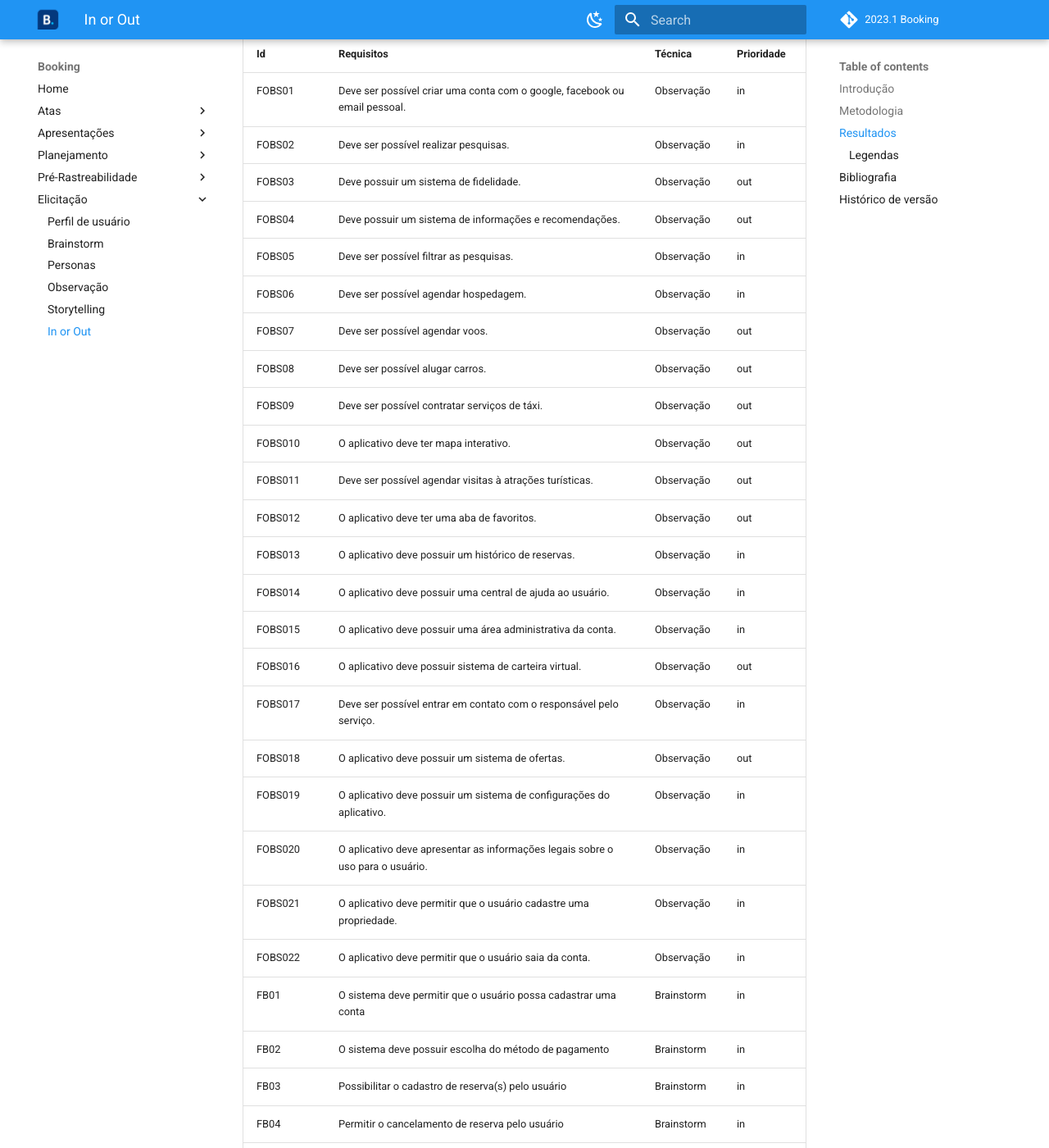
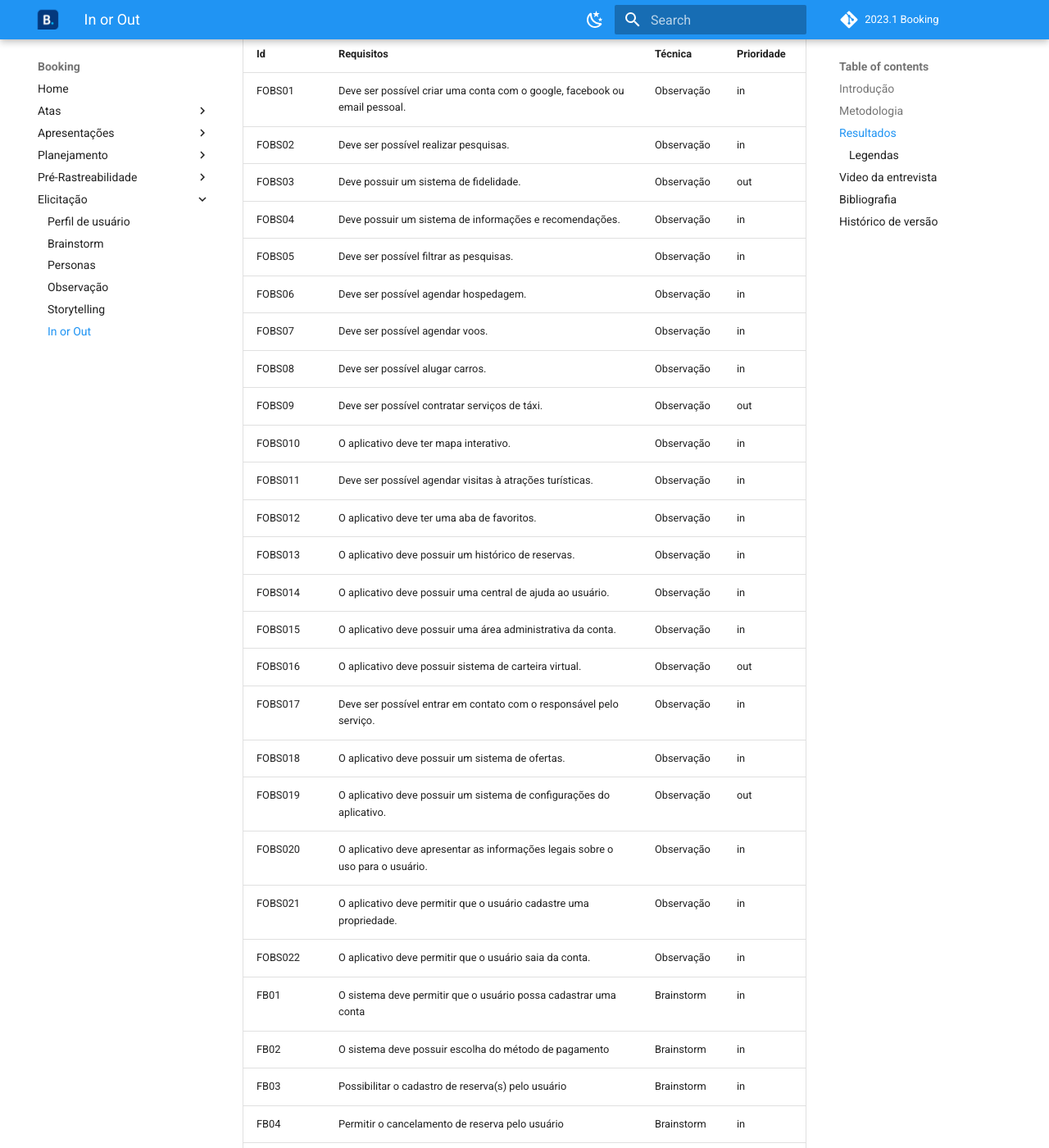
Before and after one commit to Requisitos-de-Software/2023.1-Booking, an MkDocs documentation site: the page built from docs/elicitacao/inOrOut.md, in a window 1280 px wide and 1400 px high, scrolled down 770 px. Shown: the whole window at 82% size. Built offline with MkDocs 1.6.1 and Material for MkDocs 9.7.7, drawn with Linux system fonts in a browser that asks for light colours; comment, search, counter and statistics services are not loaded; some of the changed text lies outside the part shown.

Commit message:
refazendo a priorização com o usuario e adicionando area do video
Co-authored-by: SamuelGSouza <samuelgomes318@gmail.com>
Co-authored-by: YanWerlley <yanwerlley0101@gmail.com>

```diff
--- a/docs/elicitacao/inOrOut.md
+++ b/docs/elicitacao/inOrOut.md
@@ -15,22 +15,22 @@ Abaixo está apresentada a Tabela 1, com a lista dos Requisitos Funcionais elici
 | FOBS01  | Deve ser possível criar uma conta com o google, facebook ou email pessoal.                            | Observação | in         |
 | FOBS02  | Deve ser possível realizar pesquisas.                                                                 | Observação | in         |
 | FOBS03  | Deve possuir um sistema de fidelidade.                                                                 | Observação | out        |
-| FOBS04  | Deve possuir um sistema de informações e recomendações.                                            | Observação | out        |
+| FOBS04  | Deve possuir um sistema de informações e recomendações.                                            | Observação | in         |
 | FOBS05  | Deve ser possível filtrar as pesquisas.                                                               | Observação | in         |
 | FOBS06  | Deve ser possível agendar hospedagem.                                                                 | Observação | in         |
-| FOBS07  | Deve ser possível agendar voos.                                                                       | Observação | out        |
-| FOBS08  | Deve ser possível alugar carros.                                                                      | Observação | out        |
+| FOBS07  | Deve ser possível agendar voos.                                                                       | Observação | in         |
+| FOBS08  | Deve ser possível alugar carros.                                                                      | Observação | in         |
 | FOBS09  | Deve ser possível contratar serviços de táxi.                                                       | Observação | out        |
-| FOBS010 | O aplicativo deve ter mapa interativo.                                                                 | Observação | out        |
-| FOBS011 | Deve ser possível agendar visitas à atrações turísticas.                                          | Observação | out        |
-| FOBS012 | O aplicativo deve ter uma aba de favoritos.                                                            | Observação | out        |
+| FOBS010 | O aplicativo deve ter mapa interativo.                                                                 | Observação | in         |
+| FOBS011 | Deve ser possível agendar visitas à atrações turísticas.                                          | Observação | in         |
+| FOBS012 | O aplicativo deve ter uma aba de favoritos.                                                            | Observação | in         |
 | FOBS013 | O aplicativo deve possuir um histórico de reservas.                                                   | Observação | in         |
 | FOBS014 | O aplicativo deve possuir uma central de ajuda ao usuário.                                            | Observação | in         |
 | FOBS015 | O aplicativo deve possuir uma área administrativa da conta.                                           | Observação | in         |
 | FOBS016 | O aplicativo deve possuir sistema de carteira virtual.                                                 | Observação | out        |
 | FOBS017 | Deve ser possível entrar em contato com o responsável pelo serviço.                                 | Observação | in         |
-| FOBS018 | O aplicativo deve possuir um sistema de ofertas.                                                       | Observação | out        |
-| FOBS019 | O aplicativo deve possuir um sistema de configurações do aplicativo.                                 | Observação | in         |
+| FOBS018 | O aplicativo deve possuir um sistema de ofertas.                                                       | Observação | in         |
+| FOBS019 | O aplicativo deve possuir um sistema de configurações do aplicativo.                                 | Observação | out        |
 | FOBS020 | O aplicativo deve apresentar as informações legais sobre o uso para o usuário.                      | Observação | in         |
 | FOBS021 | O aplicativo deve permitir que o usuário cadastre uma propriedade.                                    | Observação | in         |
 | FOBS022 | O aplicativo deve permitir que o usuário saia da conta.                                               | Observação | in         |
@@ -46,8 +46,8 @@ Abaixo está apresentada a Tabela 1, com a lista dos Requisitos Funcionais elici
 | FB10    | O sistema deve possuir uma lista de favoritos para aluguel de carro, hospedagem e voos                | Brainstorm   | out        |
 | FB11    | O sistema deve possuir uma lista de desejos para aluguel de carro, hospedagem e voos                   | Brainstorm   | out        |
 | FB12    | Permitir visualização de imagens do local pelo usuário                                              | Brainstorm   | in         |
-| FB13    | Permitir visualização de imagens do carro pelo usuário                                              | Brainstorm   | out        |
-| FB14    | O sistema deve possuir um mapa interativo                                                              | Brainstorm   | out        |
+| FB13    | Permitir visualização de imagens do carro pelo usuário                                              | Brainstorm   | in         |
+| FB14    | O sistema deve possuir um mapa interativo                                                              | Brainstorm   | in         |
 | FB15    | O sistema deve possuir uma carteira digital                                                            | Brainstorm   | out        |
 | FB16    | O sistema deve exibir dicas sobre os locais e carros                                                   | Brainstorm   | out        |
 | FB17    | O sistema deve mostrar notícias relacionadas ao turismo                                               | Brainstorm   | out        |
@@ -62,17 +62,17 @@ Abaixo está apresentada a Tabela 1, com a lista dos Requisitos Funcionais elici
 | FB26    | O sistema deve ter um sistema de pontuação ligada ao usuário                                        | Brainstorm   | out        |
 | FB27    | O usuário deve poder denunciar contas                                                                 | Brainstorm   | in         |
 | FB28    | O usuário deve poder avaliar e comentar reservas                                                      | Brainstorm   | in         |
-| FB29    | O sistema deve notificar sobre ofertas                                                                 | Brainstorm   | out        |
+| FB29    | O sistema deve notificar sobre ofertas                                                                 | Brainstorm   | in         |
 | FB30    | O sistema deve ter filtragem de pesquisa de hospedagens, alugueis de carros e voos                     | Brainstorm   | in         |
-| FB31    | Deve existir uma pesquisa por comando de voz                                                           | Brainstorm   | out        |
+| FB31    | Deve existir uma pesquisa por comando de voz                                                           | Brainstorm   | in         |
 | FB32    | O usuário deve poder adicionar itens ao aluguel do carro                                              | Brainstorm   | out        |
 | FST01   | Cadastro de conta                                                                                      | Storytelling | in         |
 | FST02   | Pesquisa de acomodações                                                                              | Storytelling | in         |
 | FST03   | Reserva de acomodações                                                                               | Storytelling | in         |
 | FST04   | Cancelamento de reservas                                                                               | Storytelling | in         |
-| FST05   | Pesquisa de voos                                                                                       | Storytelling | out        |
-| FST06   | Reserva de voos                                                                                        | Storytelling | out        |
-| FST07   | Aluguel de carros                                                                                      | Storytelling | out        |
+| FST05   | Pesquisa de voos                                                                                       | Storytelling | in         |
+| FST06   | Reserva de voos                                                                                        | Storytelling | in         |
+| FST07   | Aluguel de carros                                                                                      | Storytelling | in         |
 | FST08   | Gerenciamento de reservas                                                                              | Storytelling | in         |
 | FST09   | Avaliação de acomodações                                                                           | Storytelling | in         |
 | FST10   | Histórico de reservas                                                                                 | Storytelling | in         |
@@ -86,23 +86,23 @@ Abaixo está apresentada a Tabela 2, com a lista dos Requisitos Não Funcionais
 | Id      | Requisitos                                                            | Técnica     | Prioridade |
 | ------- | --------------------------------------------------------------------- | ------------ | ---------- |
 | NFOBS01 | A inteface deve ser responsiva.                                       | Observação | in         |
-| NFOBS02 | O sistema deve rodar nas principais plataformas mobile Android e iOS. | Observação | out        |
+| NFOBS02 | O sistema deve rodar nas principais plataformas mobile Android e iOS. | Observação | in         |
 | NFOBS03 | O sistema deve ser seguro.                                            | Observação | in         |
 | NFOBS04 | Deve possuir acessibilidade.                                          | Observação | in         |
-| NFOBS05 | Deve ser escalável.                                                  | Observação | out        |
+| NFOBS05 | Deve ser escalável.                                                  | Observação | in         |
 | NFB01   | O sistema deve ser seguro                                             | Brainstorm   | in         |
 | NFB02   | O sistema deve ter um suporte que funciona 24 horas                   | Brainstorm   | in         |
 | NFB03   | O sistema deve garantir a privacidade e segurança dos clientes       | Brainstorm   | in         |
 | NFB04   | O sistema deve ter acessibilidade para pessoas cegas                  | Brainstorm   | in         |
-| NFB05   | O sistema deve ser multiplataforma: Android e iOS                     | Brainstorm   | out        |
-| NFB06   | O sistema deve ter escalabilidade                                     | Brainstorm   | out        |
+| NFB05   | O sistema deve ser multiplataforma: Android e iOS                     | Brainstorm   | in         |
+| NFB06   | O sistema deve ter escalabilidade                                     | Brainstorm   | in         |
 | NFST01  | Usabilidade                                                           | Storytelling | in         |
 | NFST02  | Desempenho                                                            | Storytelling | in         |
 | NFST03  | Disponibilidade                                                       | Storytelling | in         |
 | NFST04  | Segurança                                                            | Storytelling | in         |
 | NFST05  | Confiabilidade                                                        | Storytelling | in         |
 | NFST06  | Compatibilidade                                                       | Storytelling | in         |
-| NFST07  | Localização                                                         | Storytelling | out        |
+| NFST07  | Localização                                                         | Storytelling | in         |
 
 <div style="text-align: center">
 <p> Tabela 2: Requisitos Não Funcionais (Fonte: Autor, 2023). </p>
@@ -122,6 +122,10 @@ FOBS: Requisito funcional da Observação
 
 NFOBS: Requisito não funcional da Observação
 
+## Video da entrevista
+
+<iframe width="560" height="315" src="https://www.youtube.com/embed/PMOJM1eJptY" title="YouTube video player" frameborder="0" allow="accelerometer; autoplay; clipboard-write; encrypted-media; gyroscope; picture-in-picture; web-share" allowfullscreen></iframe>
+
 ## Bibliografia
 
 In or Out - Grasshopper. Disponível em: [https://requisitos-de-software.github.io/2022.2-Grasshopper/elicitacao/priorizacao/in-or-out/](). Acesso em: 24 abr. 2023.
```
